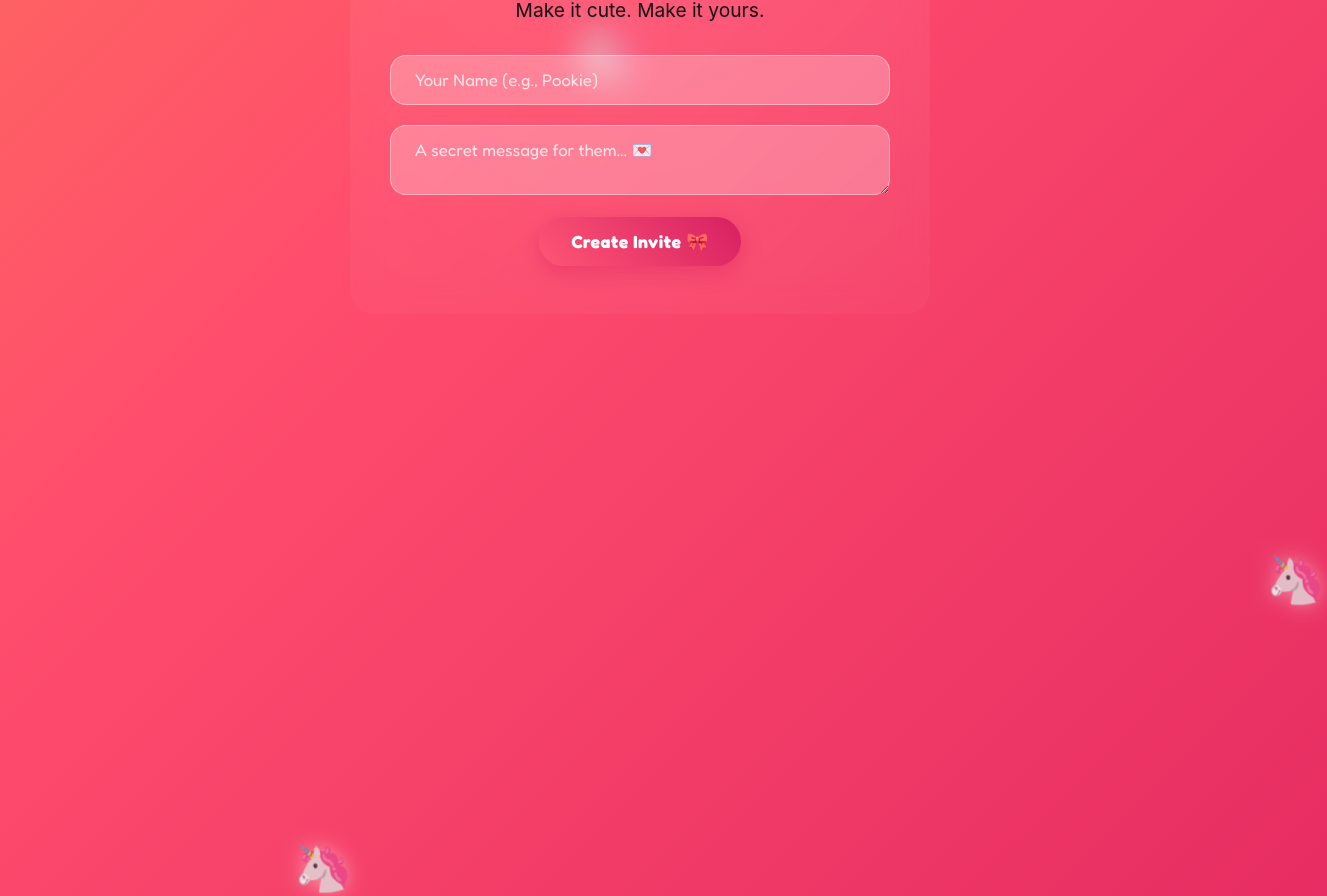
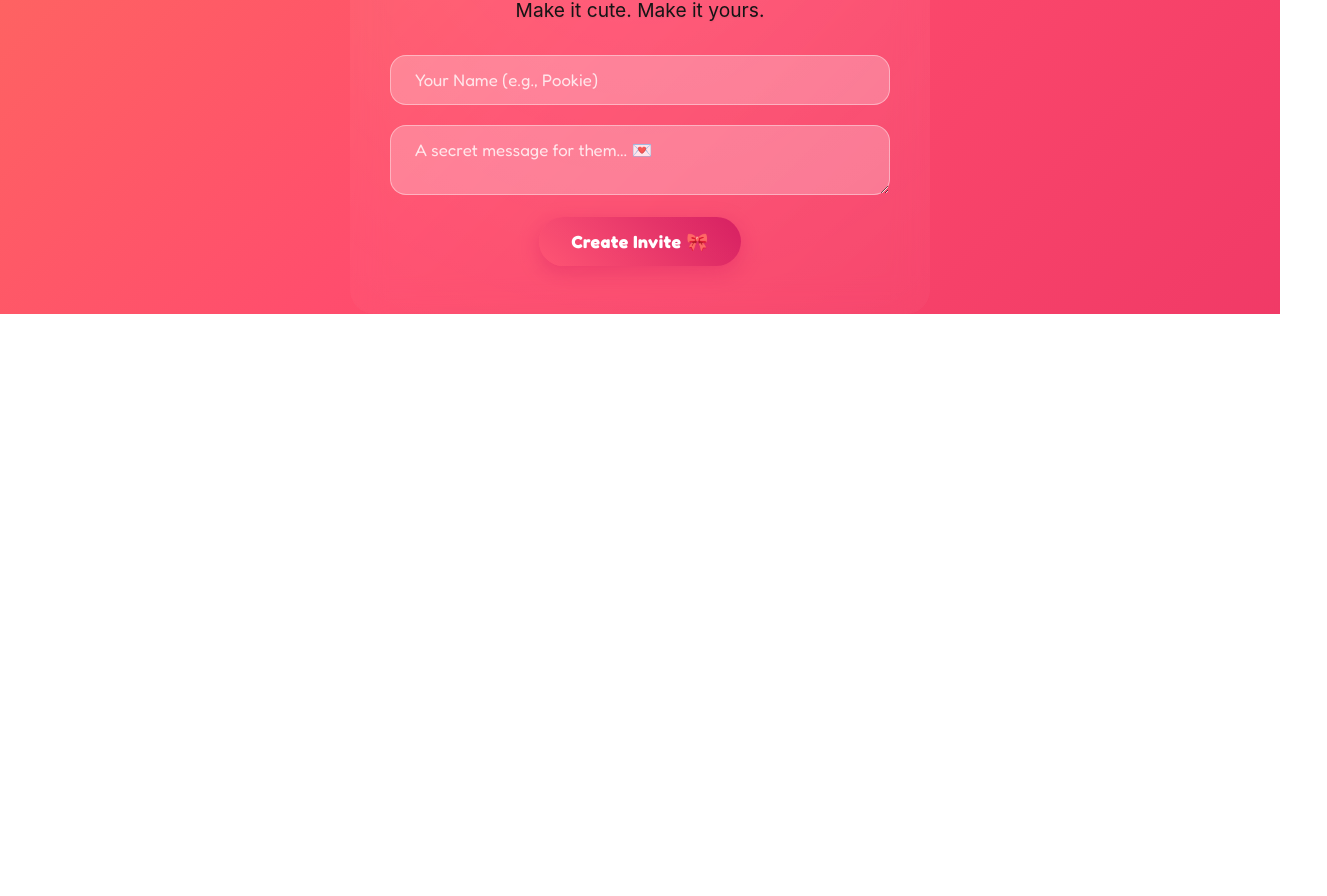
Before and after one commit to hadeedhussainmemon/Valentine-special, a Next.js app: page / in a window 1280 px wide. Shown: the part 581-1477 px from the top of the page, 1327 px wide, since content can reach past the window. After the commit the page ends 895 px from the top, so only its background shows below. Built offline with nearby package versions, Linux system fonts and the light colour scheme.

Commit message:
UI Polish: Remove Awkward Unicorns

```diff
--- a/app/layout.jsx
+++ b/app/layout.jsx
@@ -14,10 +14,6 @@ export default function RootLayout({ children }) {
             </head>
             <body>
                 <div className="app-container">
-                    {/* Add Unicorns Globally if desired, or per page. Let's add them here for the 'app' feel */}
-                    <div className="unicorn" style={{ top: '10%', left: '10%', animationDelay: '0s' }}>🦄</div>
-                    <div className="unicorn" style={{ top: '60%', left: '80%', animationDelay: '2s' }}>🦄</div>
-                    <div className="unicorn" style={{ top: '80%', left: '20%', animationDelay: '4s' }}>🦄</div>
                     {children}
                 </div>
             </body>
```
